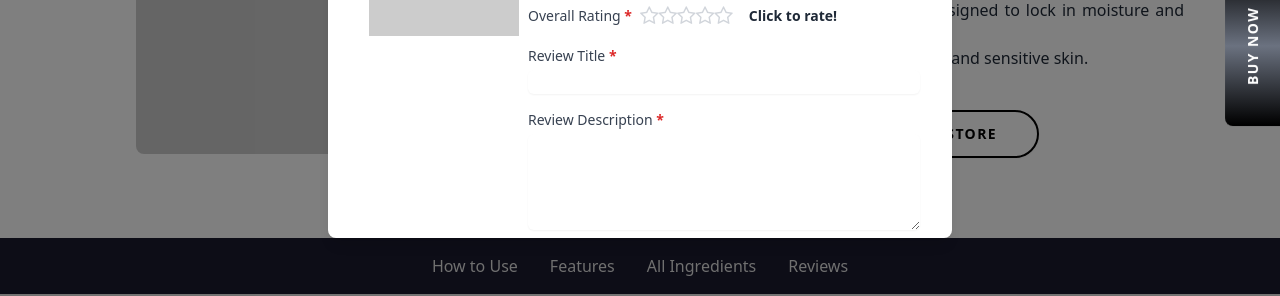
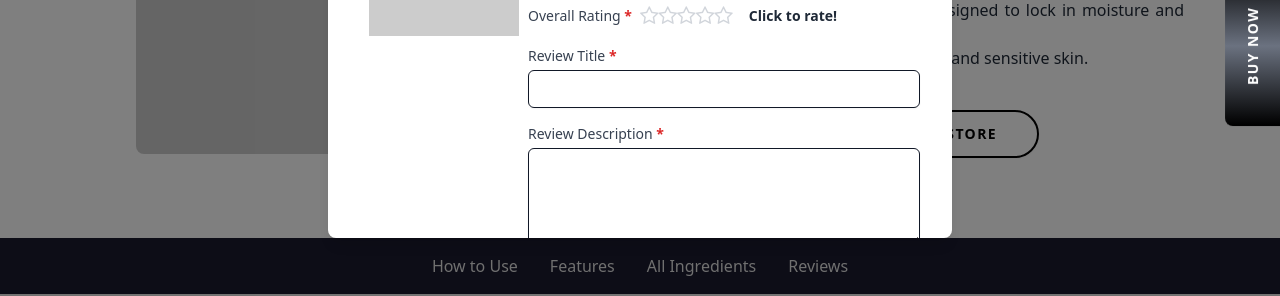
Before and after one commit to TouhedurRahman/noiderma-client, a React (Vite) app: page /products/1 in a window 1280 px wide. Both pictures are taken after a click on the element "Write a Rview". Shown: the part 354-650 px from the top of the page. Built offline with nearby package versions, Linux system fonts and the light colour scheme.

Commit message:
rating review design updated

```diff
--- a/src/Components/RatingsReviewModal/RatingsReviewModal.jsx
+++ b/src/Components/RatingsReviewModal/RatingsReviewModal.jsx
@@ -96,7 +96,7 @@ const RatingsReviewModal = ({ show, onClose, selectedProduct }) => {
                                 <input
                                     type="text"
                                     {...register('title', { required: 'Review title is required' })}
-                                    className="block w-full mt-1 border-gray-300 rounded-md shadow-sm focus:ring-indigo-500 focus:border-indigo-500"
+                                    className="block w-full mt-1 p-2 border border-gray-900 text-sm rounded-md shadow-sm focus:ring-indigo-500 focus:border-indigo-500"
                                 />
                                 {errors.title && <p className="text-red-500 text-xs mt-1">{errors.title.message}</p>}
                             </div>
@@ -108,7 +108,7 @@ const RatingsReviewModal = ({ show, onClose, selectedProduct }) => {
                                 <textarea
                                     {...register('description', { required: 'Review description is required' })}
                                     rows="4"
-                                    className="block w-full mt-1 border-gray-300 rounded-md shadow-sm focus:ring-indigo-500 focus:border-indigo-500"
+                                    className="block w-full mt-1 p-2 border border-gray-900 text-sm rounded-md shadow-sm focus:ring-indigo-500 focus:border-indigo-500"
                                 />
                                 {errors.description && <p className="text-red-500 text-xs mt-1">{errors.description.message}</p>}
                             </div>
@@ -130,7 +130,7 @@ const RatingsReviewModal = ({ show, onClose, selectedProduct }) => {
                                     <input
                                         type="text"
                                         {...register('nickname', { required: 'Nickname is required' })}
-                                        className="block w-full mt-1 border-gray-300 rounded-md shadow-sm focus:ring-indigo-500 focus:border-indigo-500"
+                                        className="block w-full mt-1 p-2 border border-gray-900 text-sm rounded-md shadow-sm focus:ring-indigo-500 focus:border-indigo-500"
                                     />
                                     {errors.nickname && <p className="text-red-500 text-xs mt-1">{errors.nickname.message}</p>}
                                 </div>
@@ -142,7 +142,7 @@ const RatingsReviewModal = ({ show, onClose, selectedProduct }) => {
                                     <input
                                         type="text"
                                         {...register('location')}
-                                        className="block w-full mt-1 border-gray-300 rounded-md shadow-sm focus:ring-indigo-500 focus:border-indigo-500"
+                                        className="block w-full mt-1 p-2 border border-gray-900 text-sm rounded-md shadow-sm focus:ring-indigo-500 focus:border-indigo-500"
                                     />
                                 </div>
                             </div>
@@ -155,7 +155,7 @@ const RatingsReviewModal = ({ show, onClose, selectedProduct }) => {
                                     <input
                                         type="email"
                                         {...register('email', { required: 'Email is required' })}
-                                        className="block w-full mt-1 border-gray-300 rounded-md shadow-sm focus:ring-indigo-500 focus:border-indigo-500"
+                                        className="block w-full mt-1 p-2 border border-gray-900 text-sm rounded-md shadow-sm focus:ring-indigo-500 focus:border-indigo-500"
                                     />
                                     {errors.email && <p className="text-red-500 text-xs mt-1">{errors.email.message}</p>}
                                 </div>
@@ -167,7 +167,7 @@ const RatingsReviewModal = ({ show, onClose, selectedProduct }) => {
                                     <input
                                         type="tel"
                                         {...register('mobile', { required: 'Mobile number is required' })}
-                                        className="block w-full mt-1 border-gray-300 rounded-md shadow-sm focus:ring-indigo-500 focus:border-indigo-500"
+                                        className="block w-full mt-1 p-2 border border-gray-900 text-sm rounded-md shadow-sm focus:ring-indigo-500 focus:border-indigo-500"
                                     />
                                     {errors.mobile && <p className="text-red-500 text-xs mt-1">{errors.mobile.message}</p>}
                                 </div>
```
